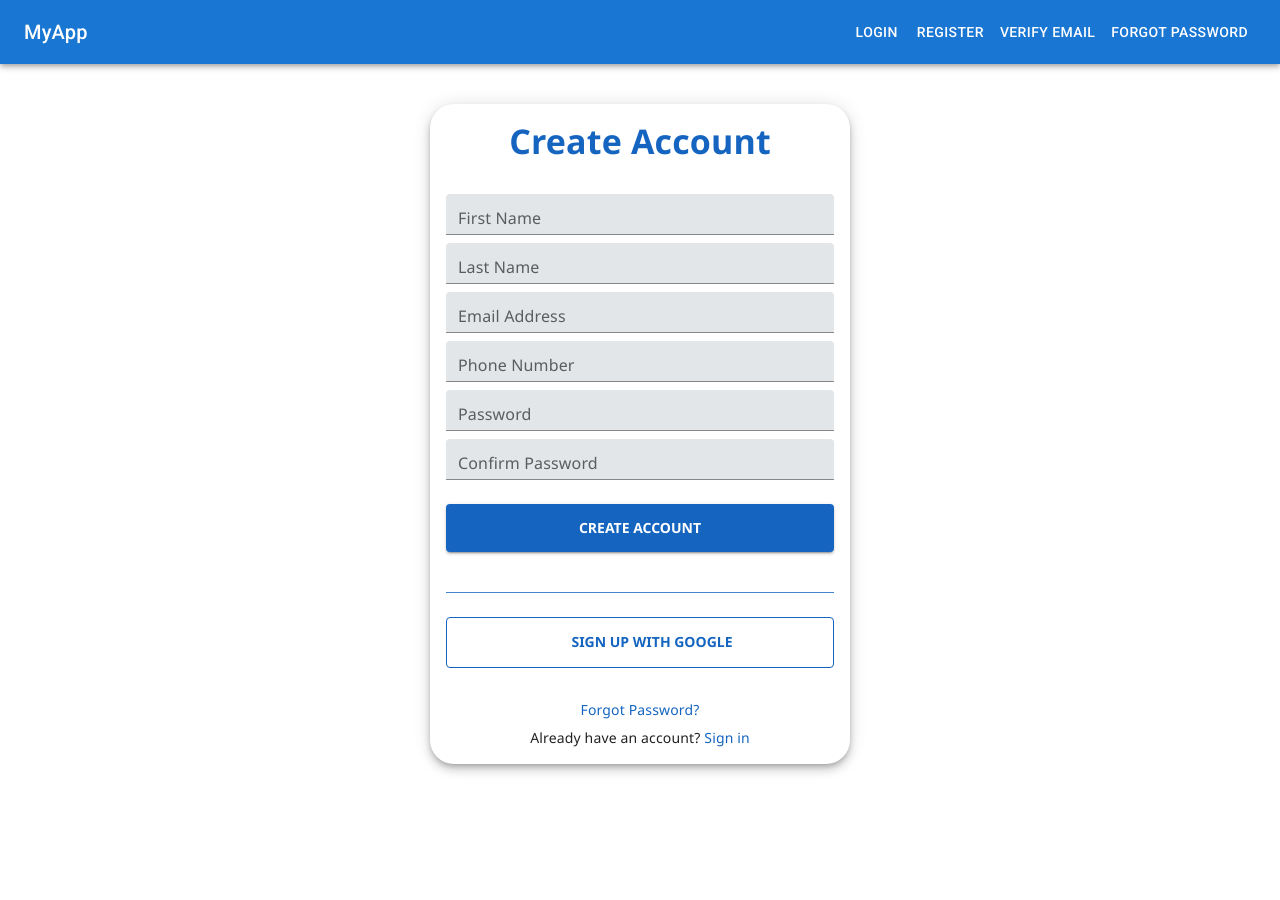
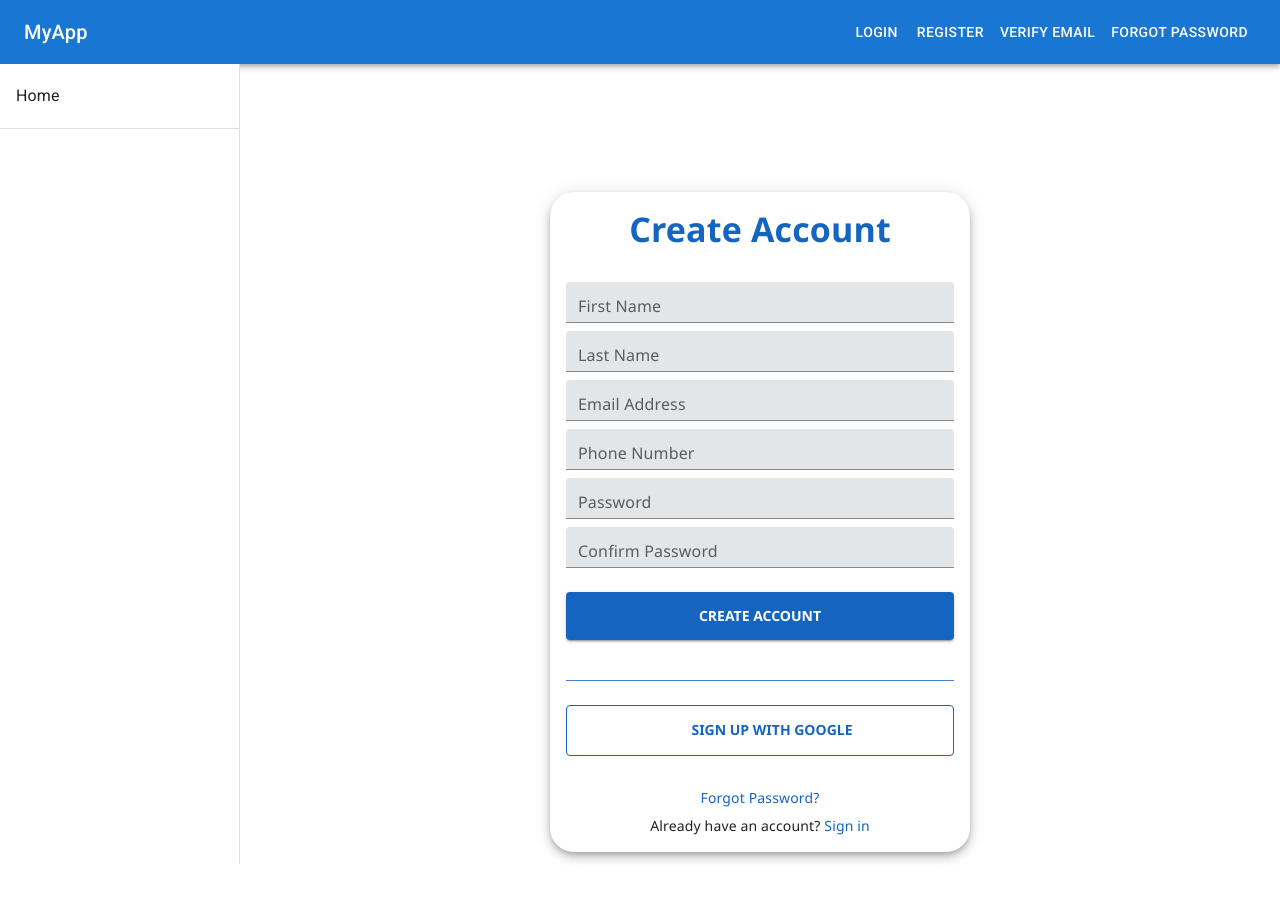
Before and after one commit to DawoodAli1409/Risetech_Project, a React (Vite) app: page /Risetech_Project/register in a window 1280 px wide. Before the commit the page ends 800 px from the top, so only its background shows below. Built offline with nearby package versions, Linux system fonts and the light colour scheme; some icons are missing.

Commit message:
sidebar added

```diff
--- a/src/App.jsx
+++ b/src/App.jsx
@@ -1,5 +1,5 @@
 import React, { useEffect, useState } from 'react';
-import { createBrowserRouter, RouterProvider, useNavigate } from 'react-router-dom';
+import { createBrowserRouter, RouterProvider, useNavigate, Navigate } from 'react-router-dom';
 import { CssBaseline, ThemeProvider, createTheme } from '@mui/material';
 import { Provider, useDispatch } from 'react-redux';
 import store from './store';
@@ -12,6 +12,7 @@ import PrivateRoute from './components/PrivateRoute';
 import AdminPage from './Pages/AdminPage';
 import UserPage from './Pages/UserPage';
 import AdminTeachers from './Pages/AdminTeachers';
+import Layout from './components/Layout';
 import { auth } from './firebase';
 import { onAuthStateChanged } from 'firebase/auth';
 import { setUser, clearUser } from './store/userSlice';
@@ -54,7 +55,7 @@ function AuthInitializer({ children }) {
             if (role === 'admin') {
               navigate('/admin');
             } else {
-              navigate('/');
+              navigate('/user');
             }
           } else {
             setIsLoading(false);
@@ -83,6 +84,19 @@ const router = createBrowserRouter(
   [
     {
       path: '/',
+      element: <Layout />,
+      errorElement: <ErrorPage />,
+      children: [
+        {
+          path: '',
+          element: <Navigate to="/login" replace />,
+        },
+        {
+          path: 'login',
+          element: <Login />,
+        },
+        {
+          path: 'user',
           element: (
             <AuthInitializer>
               <PrivateRoute allowedRoles={['user', 'admin']}>
@@ -90,59 +104,40 @@ const router = createBrowserRouter(
               </PrivateRoute>
             </AuthInitializer>
           ),
-      errorElement: <ErrorPage />,
         },
         {
-      path: '/login',
+          path: 'admin',
           element: (
-        <>
-          <Navbar />
-          <Login />
-        </>
+            <AuthInitializer>
+              <PrivateRoute allowedRoles={['admin']}>
+                <AdminPage />
+              </PrivateRoute>
+            </AuthInitializer>
           ),
         },
         {
-      path: '/register',
+          path: 'admin/teachers',
           element: (
-        <>
-          <Navbar />
-          <Register />
-        </>
+            <AuthInitializer>
+              <PrivateRoute allowedRoles={['admin']}>
+                <AdminTeachers />
+              </PrivateRoute>
+            </AuthInitializer>
           ),
         },
         {
-      path: '/verify-email',
-      element: (
-        <>
-          <Navbar />
-          <VerifyEmail />
-        </>
-      ),
+          path: 'register',
+          element: <Register />,
         },
         {
-      path: '/password-reset',
-      element: (
-        <>
-          <Navbar />
-          <PasswordReset />
-        </>
-      ),
+          path: 'verify-email',
+          element: <VerifyEmail />,
         },
         {
-      path: '/admin',
-      element: (
-        <PrivateRoute allowedRoles={['admin']}>
-          <AdminPage />
-        </PrivateRoute>
-      ),
+          path: 'password-reset',
+          element: <PasswordReset />,
         },
-    {
-      path: '/admin/teachers',
-      element: (
-        <PrivateRoute allowedRoles={['admin']}>
-          <AdminTeachers />
-        </PrivateRoute>
-      ),
+      ],
     },
     {
       path: '*',
--- a/src/Pages/AdminTeachers.jsx
+++ b/src/Pages/AdminTeachers.jsx
@@ -13,8 +13,6 @@ import { collection, addDoc, getDocs, updateDoc, doc, deleteDoc, onSnapshot } fr
 import { useSelector } from 'react-redux';
 import { db, auth } from '../firebase';
 import { addTeacher, addMail } from '../firebaseDawood';
-import Navbar from '../components/Navbar';
-
 const storage = getStorage();
 
 const AdminTeachers = () => {
@@ -206,7 +204,6 @@ const AdminTeachers = () => {
 
   return (
     <>
-      <Navbar />
       <Box sx={{ p: 4 }}>
         <Typography variant="h4" gutterBottom>
           Teacher Management
--- a/src/Pages/Login.jsx
+++ b/src/Pages/Login.jsx
@@ -106,7 +106,7 @@ const Login = () => {
       if (userRole === 'admin') {
         navigate('/admin', { replace: true });
       } else {
-        navigate('/', { replace: true });
+        navigate('/user', { replace: true });
       }
       setIsLoading(false);
     } catch (error) {
@@ -156,7 +156,7 @@ const Login = () => {
         isAuthenticated: true
       }));
 
-      navigate('/risetech-project/');
+      navigate('/Risetech_Project/');
     } catch (error) {
       console.error('Google sign-in error:', error);
       setAuthError('Google sign-in failed. Please try again.');
@@ -311,7 +311,7 @@ const Login = () => {
                   href="#"
                   onClick={(e) => {
                     e.preventDefault();
-                    navigate('/risetech-project/password-reset');
+                    navigate('/password-reset');
                   }}
                   underline="hover"
                   sx={{ cursor: 'pointer' }}
@@ -325,7 +325,7 @@ const Login = () => {
                   href="#"
                   onClick={(e) => {
                     e.preventDefault();
-                    navigate('/risetech-project/register');
+                    navigate('/register');
                   }}
                   underline="hover"
                   sx={{ cursor: 'pointer' }}
--- a/src/Pages/Register.jsx
+++ b/src/Pages/Register.jsx
@@ -399,7 +399,7 @@ const Register = () => {
                   href="#"
                   onClick={(e) => {
                     e.preventDefault();
-                    navigate('/risetech-project/password-reset');
+                    navigate('/password-reset');
                   }}
                   underline="hover"
                   sx={{ cursor: 'pointer' }}
@@ -413,7 +413,7 @@ const Register = () => {
                   href="#"
                   onClick={(e) => {
                     e.preventDefault();
-                    navigate('/risetech-project/login');
+                    navigate('/login');
                   }}
                   underline="hover"
                   sx={{ cursor: 'pointer' }}
--- a/src/Pages/UserPage.jsx
+++ b/src/Pages/UserPage.jsx
@@ -1,17 +1,12 @@
 // src/Pages/UserPage.jsx
 import React from 'react';
 import { Typography, Box } from '@mui/material';
-import Navbar from '../components/Navbar';
-
 const UserPage = () => {
   return (
-    <>
-      <Navbar />
-      <Box sx={{ p: 3 }}>
-        <Typography variant="h4">User Dashboard</Typography>
-        <Typography>Welcome to your dashboard!</Typography>
-      </Box>
-    </>
+    <Box sx={{ p: 3 }}>
+      <Typography variant="h4">User Dashboard</Typography>
+      <Typography>Welcome to your dashboard!</Typography>
+    </Box>
   );
 };
 
--- /dev/null
+++ b/src/components/Layout.jsx
@@ -0,0 +1,33 @@
+import React from 'react';
+import { Box } from '@mui/material';
+import Navbar from './Navbar';
+import Sidebar from './Sidebar';
+import { useSelector } from 'react-redux';
+import { Outlet } from 'react-router-dom';
+
+const Layout = () => {
+  const role = useSelector(state => state.user.role);
+
+  return (
+    <>
+      <Navbar />
+      <Box sx={{ display: 'flex' }}>
+        <Sidebar role={role} />
+        <Box
+          component="main"
+          sx={{
+            flexGrow: 1,
+            p: 3,
+            marginLeft: '240px', // width of Sidebar
+            marginTop: '64px', // height of Navbar
+            minHeight: 'calc(100vh - 64px)',
+          }}
+        >
+          <Outlet />
+        </Box>
+      </Box>
+    </>
+  );
+};
+
+export default Layout;
--- /dev/null
+++ b/src/components/Sidebar.jsx
@@ -0,0 +1,51 @@
+// src/components/Sidebar.jsx
+import React from 'react';
+import { Box, List, ListItemButton, ListItemText, Divider } from '@mui/material';
+import { useLocation, useNavigate } from 'react-router-dom';
+
+const Sidebar = ({ role }) => {
+  const location = useLocation();
+  const navigate = useNavigate();
+
+  const adminMenuItems = [
+    { text: 'Dashboard', path: '/admin' },
+    { text: 'Manage Teachers', path: '/admin/teachers' },
+  ];
+
+  const userMenuItems = [
+    { text: 'Home', path: '/user' },
+  ];
+
+  const menuItems = role === 'admin' ? adminMenuItems : userMenuItems;
+
+  return (
+    <Box
+      sx={{
+        width: 240,
+        height: '100vh',
+        bgcolor: 'background.paper',
+        borderRight: 1,
+        borderColor: 'divider',
+        position: 'fixed',
+        top: 64, // height of Navbar AppBar
+        left: 0,
+        overflowY: 'auto',
+      }}
+    >
+      <List>
+        {menuItems.map(({ text, path }) => (
+          <ListItemButton
+            key={text}
+            selected={location.pathname === path}
+            onClick={() => navigate(path)}
+          >
+            <ListItemText primary={text} />
+          </ListItemButton>
+        ))}
+      </List>
+      <Divider />
+    </Box>
+  );
+};
+
+export default Sidebar;
```
Lines whose indentation alone changed are shown as unchanged.
